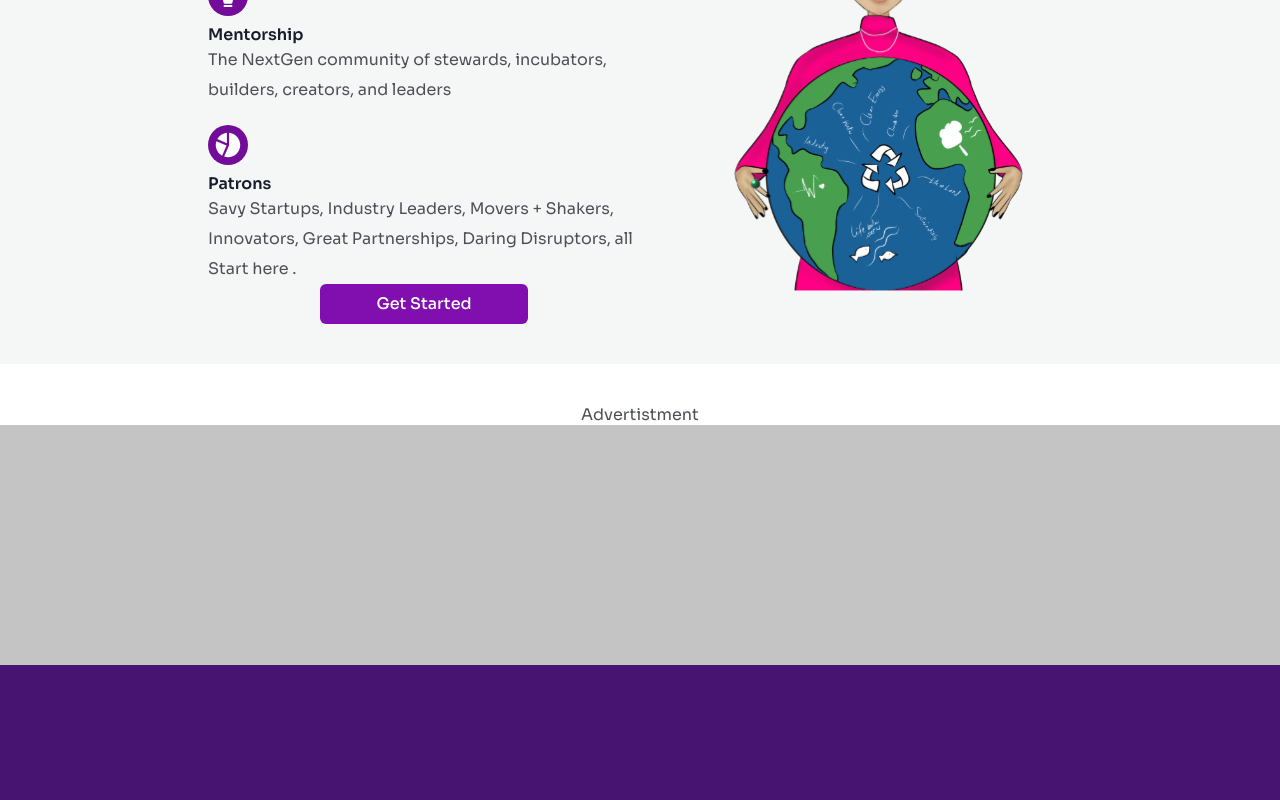
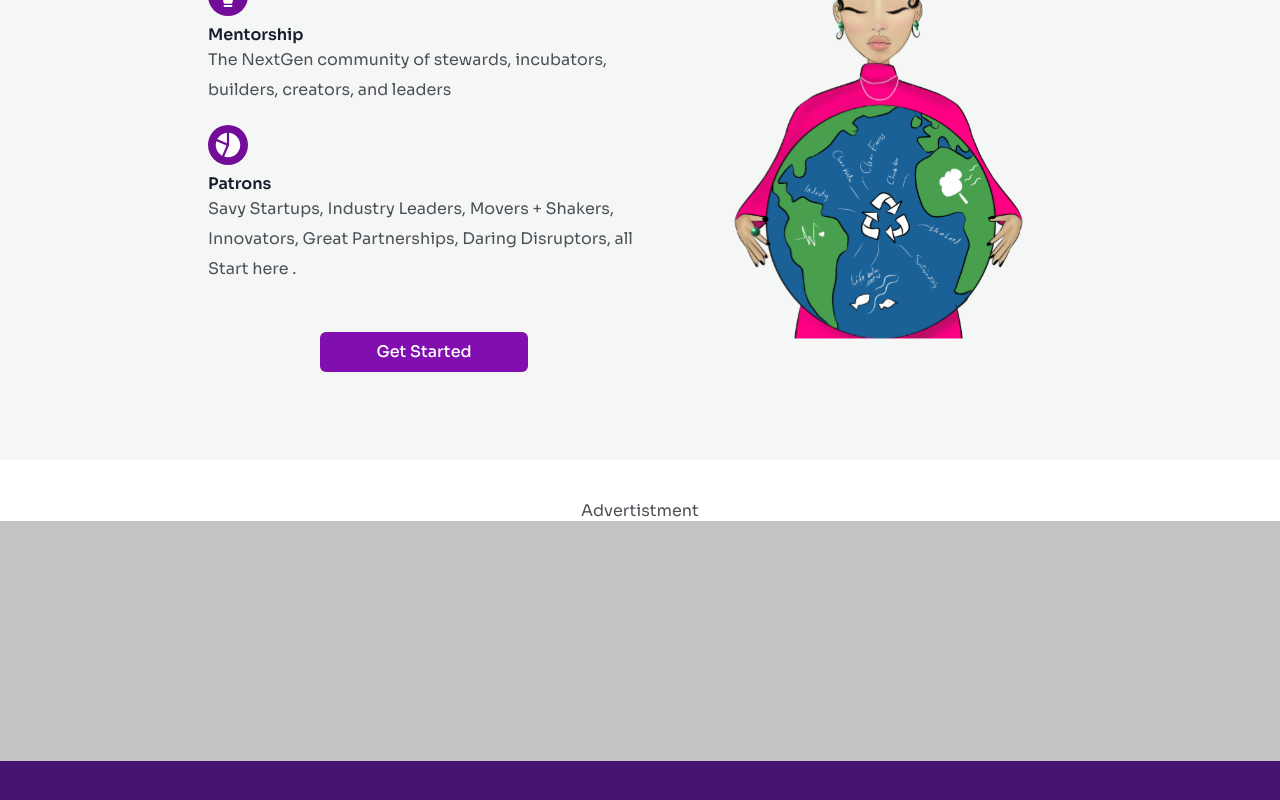
Before and after one commit to DavidWaza/wawu-web-app, a Next.js app: page / in a window 1280 px wide. Shown: the part 1323-2123 px from the top of the page. Built offline with nearby package versions, Linux system fonts and the light colour scheme; a web font is replaced by a local one.

Commit message:
fix: added margin space to button

```diff
--- a/src/components/WawuProps/WawuProps.tsx
+++ b/src/components/WawuProps/WawuProps.tsx
@@ -31,7 +31,7 @@ const WawuPropsComponent = () => {
                 />
               </div>
             ))}
-            <div className="flex 2xl:justify-start justify-center">
+            <div className="flex 2xl:justify-start justify-center my-12">
               <Button variant="tertiary" className="mt-20 py-2" size="medium">
                 Get Started
               </Button>
```
